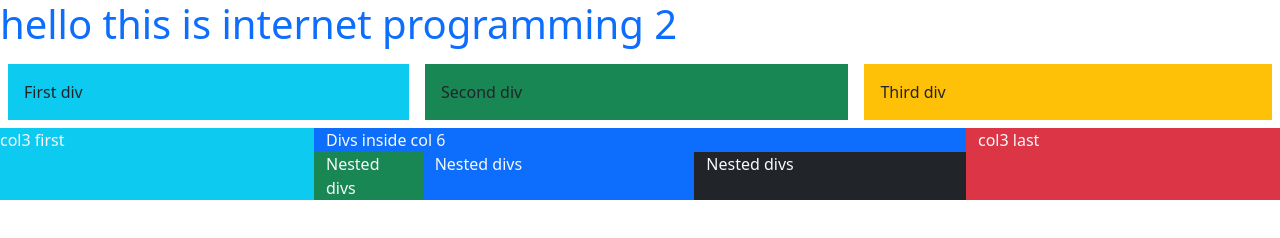
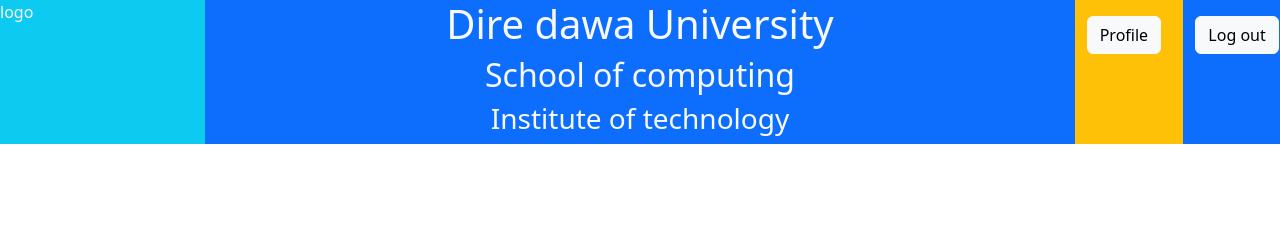
Before and after one commit to AmanuelShibabaw/Internet_Programming_Lab-Exercises, a plain HTML site: page bootsrap/task2.html in a window 1280 px wide. Drawn offline with nearby package versions, Linux system fonts and the light colour scheme.

Commit message:
nav bar created

```diff
--- a/bootsrap/task2.html
+++ b/bootsrap/task2.html
@@ -8,23 +8,27 @@
     <title>Bootsrap Example</title>
 </head>
 <body>
-    <h1 class="text-primary">hello this is internet programming 2</h1>
+    <!-- <h1 class="text-primary">hello this is internet programming 2</h1>
     <div class="d-none d-sm-block d-md-flex">
         <div class="bg-info p-3 flex-fill m-lg-2">First div</div>
         <div class="bg-success p-3 flex-fill m-lg-2">Second div</div>
         <div class="bg-warning p-3 flex-fill m-lg-2">Third div</div>
+    </div> -->
+
+    <div class="row text-light d-sm-block d-md-flex">
+        <div class="col-2 bg-info flex-fill">logo</div>
+        <div class="col-8 bg-primary flex-fill text-center">
+            <h1>Dire dawa University</h1>
+            <h2>School of computing</h2>
+            <h3>Institute of technology</h3>
+        </div>
+        <div class="col-1 flex-fill bg-warning">
+            <button class="btn btn-light mt-3">Profile</button>
+        </div>
+        <div class="col-1 flex-fill bg-primary">
+            <button class="btn btn-light mt-3">Log out</button>
+        </div>
     </div>
 
-    <div class="row text-light">
-        <div class="col-3 bg-info">col3 first</div>
-        <div class="col-6 bg-primary">Divs inside col 6
-            <div class="row">
-                 <div class="col-2 bg-success ">Nested divs</div>
-                 <div class="col-5 bg-warnning">Nested divs</div>
-                 <div class="col-5 bg-dark">Nested divs</div>
-            </div>
-        </div>
-        <div class="col-3 bg-danger">col3 last</div>
-    </div>
 </body>
 </html>
```
